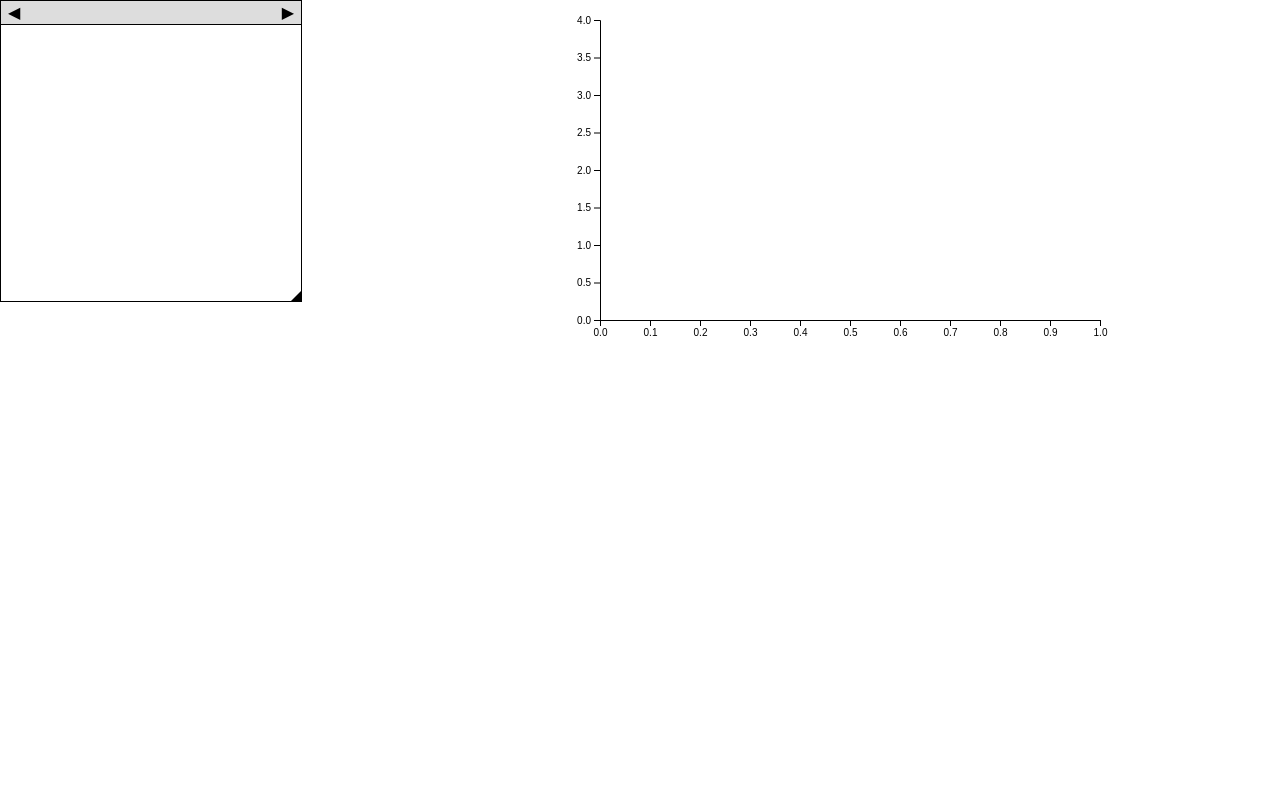
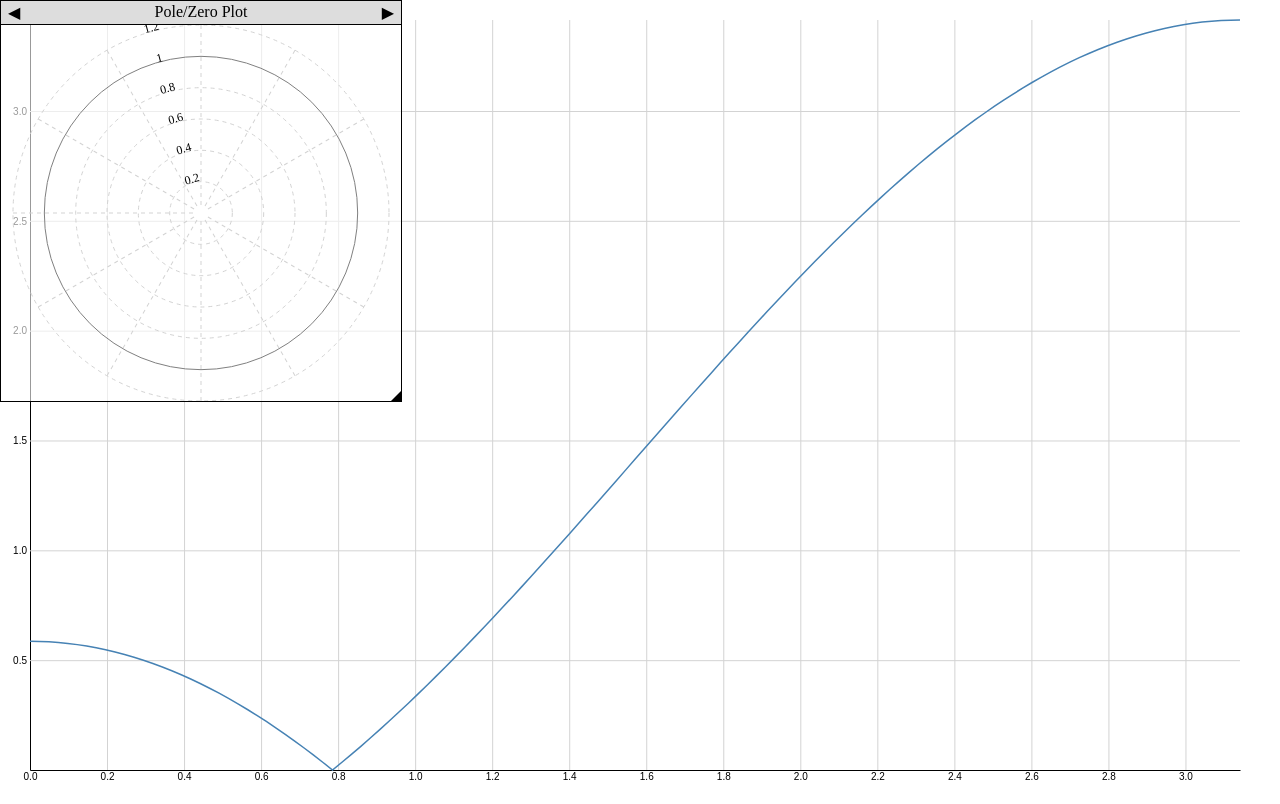
Before and after one commit to mingmingrr/pole-zero, a website built with Parcel: page src/index.html in a window 1280 px wide. Built offline with nearby package versions, Linux system fonts and the light colour scheme.

Commit message:
main: handle resize

```diff
--- a/src/index.html
+++ b/src/index.html
@@ -31,6 +31,7 @@
       </div>
 
       <div id="slide-options">
+        <div>
           <fieldset>
             <legend>Resolution</legend>
             <input type="number" name="resolution" min="4" step="1" value="256">
@@ -48,9 +49,11 @@
             <label>
               <input type="radio" name="axis" value="linear" checked><span>Linear</span>
             </label>
+            <br>
             <label>
               <input type="radio" name="axis" value="decibel"><span>Decibel</span>
             </label>
+            <br>
             <label>
               <input type="radio" name="axis" value="logarithmic"><span>Logarithmic</span>
             </label>
@@ -65,6 +68,7 @@
           </fieldset>
         </div>
       </div>
+    </div>
 
     <div id="floaty-corner"></div>
   </div>
--- a/src/main.ts
+++ b/src/main.ts
@@ -4,6 +4,8 @@ import { Complex } from './complex';
 import * as C from './complex';
 import { fft } from './fft';
 import * as F from './fft';
+import { rec } from './rec';
+
 // import * as P from './calculator';
 
 // console.log('fft');
@@ -11,87 +13,193 @@ import * as F from './fft';
 // (window as any).F = F;
 // (window as any).C = C;
 
-class StringValue {
+class ReprValue<a> {
 	constructor(
 		readonly repr:string,
-		readonly value:string,
+		readonly value:a,
 	) {}
 }
 
-type Selection<a> = d3.Selection<a, any, HTMLElement, any>;
-
 const state = {
-	poles: [] as Array<StringValue>,
-	zeros: [] as Array<StringValue>,
+	poles: [] as Array<ReprValue<Complex>>,
+	zeros: [
+		new ReprValue('e^(pi*i/4)', new Complex(Math.SQRT1_2, Math.SQRT1_2)),
+	] as Array<ReprValue<Complex>>,
 	floaty: {
 		position: { x: 0, y: 0 },
-		size: { x: 300, y: 300 },
+		size: { x: 400, y: 400 },
 		slide: 0,
 	},
-	frequency: StringValue,
+	response: {
+		poles: {
+			real: new Float64Array(256),
+			imag: new Float64Array(256),
+			resp: new Float64Array(129),
+		},
+		zeros: {
+			real: new Float64Array(256),
+			imag: new Float64Array(256),
+			resp: new Float64Array(129),
+		},
+		resp : new Float64Array(129),
+	},
+	calc: {
+		poles: function () {},
+		zeros: function () {},
+	},
+	frequency: new ReprValue('pi', new Complex(Math.PI, 0)),
+	gain: new ReprValue('pi', new Complex(Math.PI, 0)),
 	resolution: 256,
-	gain: 1,
 	axis: 'Linear',
 	graph: {
-		polezero: {
+		polezero: rec((rec:any) => ({
 			margin: { top: 0, right: 0, bottom: 0, left: 0 },
-			size: { width: 500, height: 300 },
+			size: { width: 500, height: 300, diameter: 300 },
 			scale: {
-				x: d3.scaleLinear().range([0, 300]).domain([-1.2, 1.2]),
-				y: d3.scaleLinear().range([0, 300]).domain([-1.2, 1.2]),
+				r: d3.scaleLinear().range([0, 300]).domain([0, 1.2]),
+				t: d3.scaleLinear().range([0, 360]).domain([0, 360]),
 			},
-			svg: d3.select('#freq-response').append('svg')
+			svg: d3.select('#pole-zero').append('svg')
 				.attr('width', 570).attr('height', 350),
-			graph: null as Selection<SVGGElement>,
+			graph: rec((rec:any) => rec.svg.append('g').classed('graph', true)
+				.attr('transform', `translate(30, 20)`)),
+			axis: rec((rec:any) => ({
+				r: rec.graph.append('g').classed('r-axis', true),
+				t: rec.graph.append('g').classed('t-axis', true),
+			})),
+			poles: rec((rec:any) => rec.graph.append('g').classed('poles', true)),
+			zeros: rec((rec:any) => rec.graph.append('g').classed('zeros', true)),
+			plot: rec((rec:any) => ({
+				size: function() {
+					let slides = document.getElementById('floaty-slides');
+					let width = slides.clientWidth;
+					let height = slides.clientHeight
+					rec.size.width = width - rec.margin.left - rec.margin.right;
+					rec.size.height = height - rec.margin.top - rec.margin.bottom;
+					rec.size.diameter = Math.min(rec.size.width, rec.size.height);
+					rec.svg.attr('width', width).attr('height', height);
+					rec.graph.attr('transform', `translate(${width/2}, ${height/2})`);
+				},
 				axis: {
-				x: null as d3.Selection<SVGGElement, any, HTMLElement, any>,
-				y: null as d3.Selection<SVGGElement, any, HTMLElement, any>,
+					r: function() {
+						rec.scale.r.range([0, rec.size.diameter / 2]);
+						function update(tick:any) {
+							tick.classed('unit', (x:number) => x == 1);
+							tick.select('circle').attr('r', rec.scale.r);
+							tick.select('text')
+								.attr('y', (n:number) => -rec.scale.r(n))
+								.attr('transform', 'rotate(-15)')
+								.text((n:number) => n);
+						};
+						rec.axis.r.selectAll('.tick')
+							.data(rec.scale.r.ticks(6))
+							.join((enter:any) => {
+								let tick = enter.append('g').classed('tick', true);
+								tick.append('circle');
+								tick.append('text');
+								update(tick);
+							}, update, (exit:any) => exit.remove());
 					},
+					t: function() {
+						function update(tick:any) {
+							tick.select('line').attr('x2', rec.size.diameter / 2);
+						};
+						let ticks = rec.axis.t.selectAll('g')
+							.data(d3.range(0, 360, 30)).join((enter:any) => {
+								let tick = enter.append('g').classed('tick', true)
+									.attr('transform', (d:number) => `rotate(${-d})`);
+								tick.append('line').attr('x1', 8);
+								update(tick);
+							}, update, (exit:any) => exit.remove());
+					}
 				},
-		response: {
+				plot: function() {
+					// rec.path.attr('d', rec.line);
+				},
+			})),
+		})),
+		response: rec((rec:any) => ({
 			margin: { top: 20, right: 20, bottom: 30, left: 50 },
 			size: { width: 500, height: 300 },
 			scale: {
-				x: d3.scaleLinear().range([0, 500]).domain([0, 256]),
+				x: d3.scaleLinear().range([0, 500]).domain([0, 128]),
 				y: d3.scaleLinear().range([300, 0]).domain([0, 4]),
 			},
-			svg: d3.select('#freq-response').append('svg')
-				.attr('width', 570).attr('height', 350),
-			graph: null as d3.Selection<SVGGElement, any, HTMLElement, any>,
+			svg: d3.select('#freq-response').append('svg'),
+			graph: rec((rec:any) => rec.svg.append('g').classed('graph', true)
+				.attr('transform', `translate(30, 20)`)),
+			axis: rec((rec:any) => ({
+				x: rec.graph.append('g').classed('x-axis', true),
+				y: rec.graph.append('g').classed('y-axis', true),
+			})),
+			line: rec((rec:any) => d3.line<number>()
+				.x((n, i) => rec.scale.x(i))
+				.y((n) => rec.scale.y(n))),
+			path: rec((rec:any) => rec.graph.append('path')
+				.datum(state.response.resp)
+				.attr('stroke-width', 1.5)),
+			plot: rec((rec:any) => ({
+				size: function() {
+					let width = window.innerWidth;
+					let height = window.innerHeight
+					rec.size.width = width - rec.margin.left - rec.margin.right;
+					rec.size.height = height - rec.margin.top - rec.margin.bottom;
+					rec.svg.attr('width', width).attr('height', height);
+				},
 				axis: {
-				x: null as d3.Selection<SVGGElement, any, HTMLElement, any>,
-				y: null as d3.Selection<SVGGElement, any, HTMLElement, any>,
+					x: function() {
+						rec.scale.x.range([0, rec.size.width])
+							.domain([0, state.resolution >> 1]);
+						let scale = rec.scale.x.copy()
+							.domain([0, state.frequency.value.real]);
+						rec.axis.x.call(d3.axisBottom(scale)
+							.tickSizeInner(-rec.size.height).tickSizeOuter(0));
+						rec.axis.x.attr('transform', `translate(0, ${rec.size.height})`);
 					},
-			line: null as d3.Line<number>,
-			path: null as Selection<SVGPathElement>,
+					y: function() {
+						let max = [].reduce.call(state.response.resp,
+							(x:number, y:number) => Math.max(x, y));
+						rec.scale.y.range([rec.size.height, 0]).domain([0, max]);
+						rec.axis.y.call(d3.axisLeft(rec.scale.y)
+							.tickSizeInner(-rec.size.width).tickSizeOuter(0));
 					},
+				},
+				plot: function() {
+					rec.path.attr('d', rec.line);
+				},
+			})),
+		})),
 	},
 };
 
-state.graph.response.graph = state.graph.response.svg.append('g')
-	.classed('graph', true)
-	.attr('transform', `translate(30, 20)`);
 
-state.graph.response.axis.x = state.graph.response.graph.append('g')
-	.classed('x-axis', true)
-	.attr('transform', `translate(0, 300)`)
-	.call(d3.axisBottom(state.graph.response.scale.x.copy().domain([0, 1])));
+state.response.poles.real[0] = 1;
+F.fft(256,
+	state.response.poles.real,
+	state.response.poles.imag,
+	state.response.poles.resp);
 
-state.graph.response.axis.y = state.graph.response.graph.append('g')
-	.classed('y-axis', true)
-	.call(d3.axisLeft(state.graph.response.scale.y));
+state.response.zeros.real[0] = 1;
+state.response.zeros.real[1] = -Math.sqrt(2);
+state.response.zeros.real[2] = 1;
+F.fft(256,
+	state.response.zeros.real,
+	state.response.zeros.imag,
+	state.response.zeros.resp);
 
-state.graph.response.line = d3.line<number>()
-	.x((n, i) => state.graph.response.scale.x(i))
-	.y((n) => state.graph.response.scale.y(n));
+for(let i = 0; i < 129; ++i)
+	state.response.resp[i] =
+		state.response.zeros.resp[i] / state.response.poles.resp[i];
 
-state.graph.response.path = state.graph.response.graph.append('path')
-	.datum(data)
-	.attr('fill', 'none')
-	.attr('stroke', 'steelblue')
-	.attr('stroke-width', 1.5)
-	.attr('d', line);
+state.graph.polezero.plot.size();
+state.graph.polezero.plot.axis.r();
+state.graph.polezero.plot.axis.t();
+state.graph.polezero.plot.plot();
 
+state.graph.response.plot.size();
+state.graph.response.plot.axis.x();
+state.graph.response.plot.axis.y();
+state.graph.response.plot.plot();
 
 function drag(elem:HTMLElement,
 	posn:{x:number,y:number},
@@ -133,6 +241,10 @@ drag(document.getElementById('floaty-corner'), state.floaty.size, function(event
 	let elem = document.getElementById('floaty');
 	elem.style.width = x + 'px';
 	elem.style.height = y + 'px';
+	state.graph.polezero.plot.size();
+	state.graph.polezero.plot.axis.r();
+	state.graph.polezero.plot.axis.t();
+	state.graph.polezero.plot.plot();
 }, function(event, posn) {
 	posn.x = Math.max(150, posn.x);
 	posn.y = Math.max(150, posn.y);
@@ -146,8 +258,8 @@ const slideTitle : Record<string, string> = {
 };
 
 function slideSwitch(n:number) {
-	const slides = Array.from(document.getElementById('floaty-slides')
-		.children) as Array<HTMLElement>;
+	const container = document.getElementById('floaty-slides');
+	const slides = Array.from(container.children) as Array<HTMLElement>;
 	slides[state.floaty.slide].style.display = '';
 	state.floaty.slide = (n + slides.length) % slides.length;
 	slides[state.floaty.slide].style.display = 'unset';
@@ -163,11 +275,6 @@ for(let icon of [{name:'floaty-left', move:-1}, {name:'floaty-right', move:1}])
 	});
 }
 
-let xs = Array(256).fill(0);
-xs[0] = xs[2] = 1;
-xs[1] = -Math.sqrt(2);
-let data = F.fft(256, xs, Array(256).fill(0));
-
 function trace(...xs:any) {
 	console.log(...xs);
 	return xs[xs.length - 1];
--- a/src/style.css
+++ b/src/style.css
@@ -9,8 +9,8 @@ body {
 	position:       absolute;
 	left:           0px;
 	top:            0px;
-	height:         300px;
-	width:          300px;
+	height:         400px;
+	width:          400px;
 	min-height:     150px;
 	min-width:      160px;
 	border:         solid thin black;
@@ -20,6 +20,7 @@ body {
 }
 
 #floaty-bar {
+	cursor:           move;
 	background-color: #ddd;
 	user-select:      none;
 	display:          flex;
@@ -41,11 +42,16 @@ body {
 #floaty-slides {
 	flex:  1;
 	width: 100%;
-	overflow-y: auto;
+	overflow: hidden;
 }
 
 #floaty-slides > div {
 	display: none;
+}
+
+#slide-options > div {
+	height:     100%;
+	overflow-y: auto;
 }
 
 #floaty-corner {
@@ -57,3 +63,46 @@ body {
 	border-width: 0 0 10px 10px;
 	border-color: transparent transparent black transparent;
 }
+
+svg .tick > line {
+	stroke: lightgrey;
+}
+
+svg .tick:first-of-type > line {
+	display: none;
+}
+
+svg .y-axis .tick:first-of-type > text {
+	display: none;
+}
+
+svg .graph > path {
+	fill: none;
+	stroke: steelblue;
+}
+
+svg .r-axis .tick > circle {
+	fill: none;
+	stroke: lightgrey;
+	stroke-dasharray: 4;
+}
+
+svg .r-axis .tick.unit > circle {
+	stroke: grey;
+	stroke-dasharray: none;
+}
+
+svg .r-axis .tick > text {
+	color: grey;
+	font-size: 9pt;
+	text-anchor: middle;
+}
+
+svg .r-axis .tick:first-of-type > text {
+	display: none;
+}
+
+svg .t-axis .tick > line {
+	stroke: lightgrey;
+	stroke-dasharray: 4;
+}
```
Lines whose indentation alone changed are shown as unchanged.
